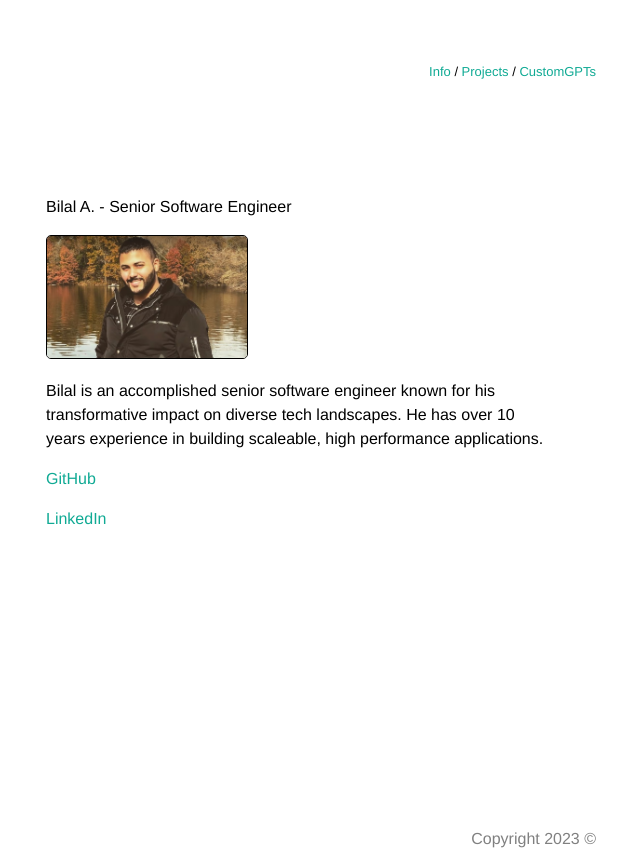
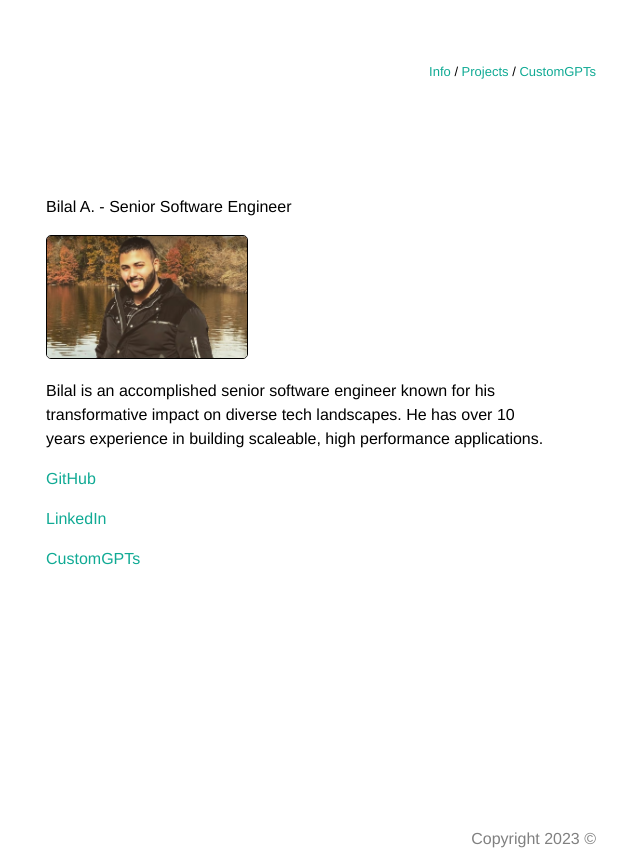
Before and after one commit to lebiru/lebiru.github.io, a plain HTML site: page index.html in a window 1280 px wide. Shown: the whole page, without its empty margins (344-984 px from the left). Drawn offline with Linux system fonts and the light colour scheme.

Commit message:
ui: add gpts link to index.html

```diff
--- a/index.html
+++ b/index.html
@@ -30,6 +30,7 @@
 
   <p><a href="https://github.com/lebiru">GitHub</a></p>
   <p><a href="https://www.linkedin.com/in/bilalakabi/">LinkedIn</a></p>
+  <p><a href="gpts.html">CustomGPTs</a></p>
 
 </article>
 
```
